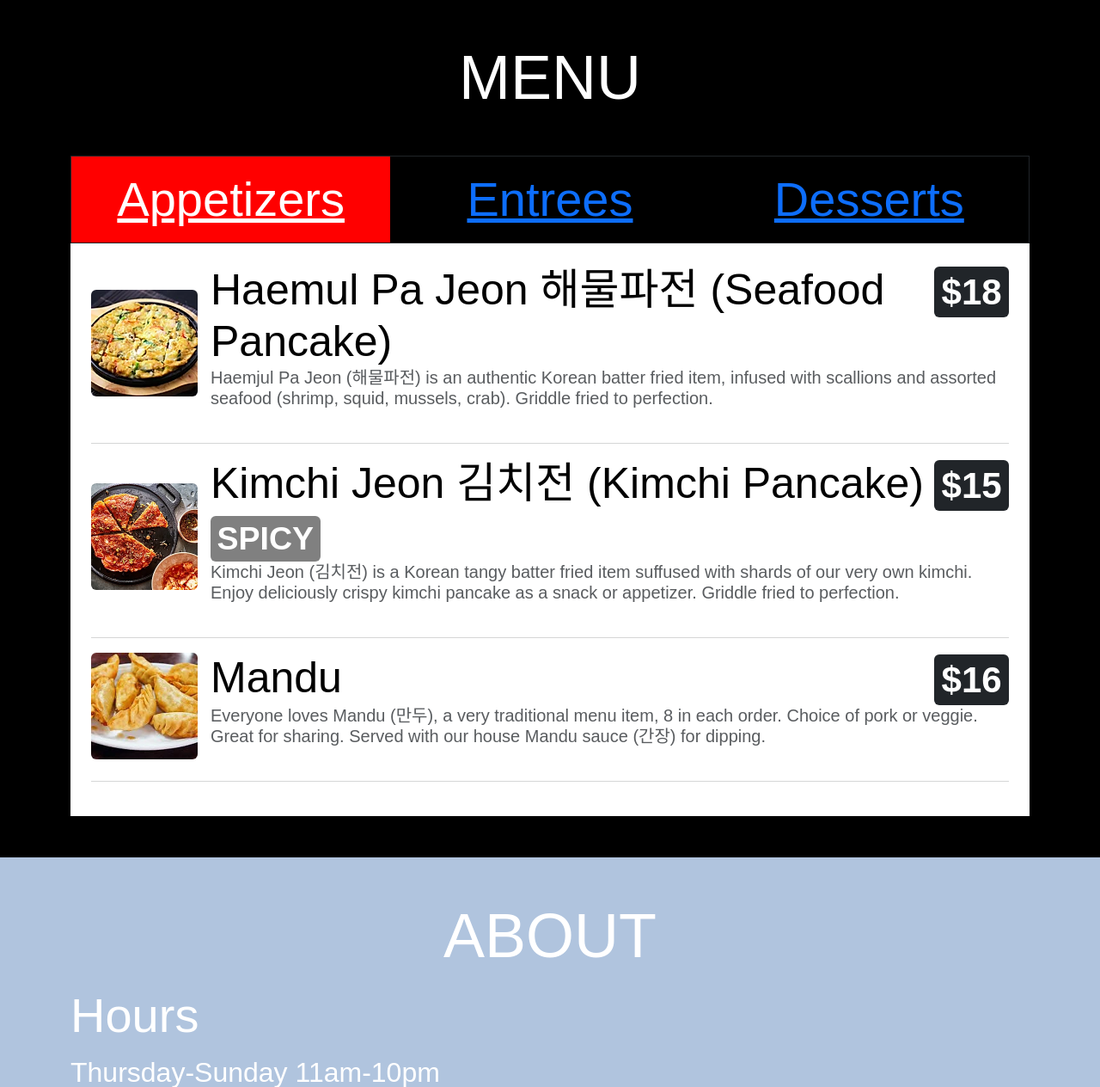
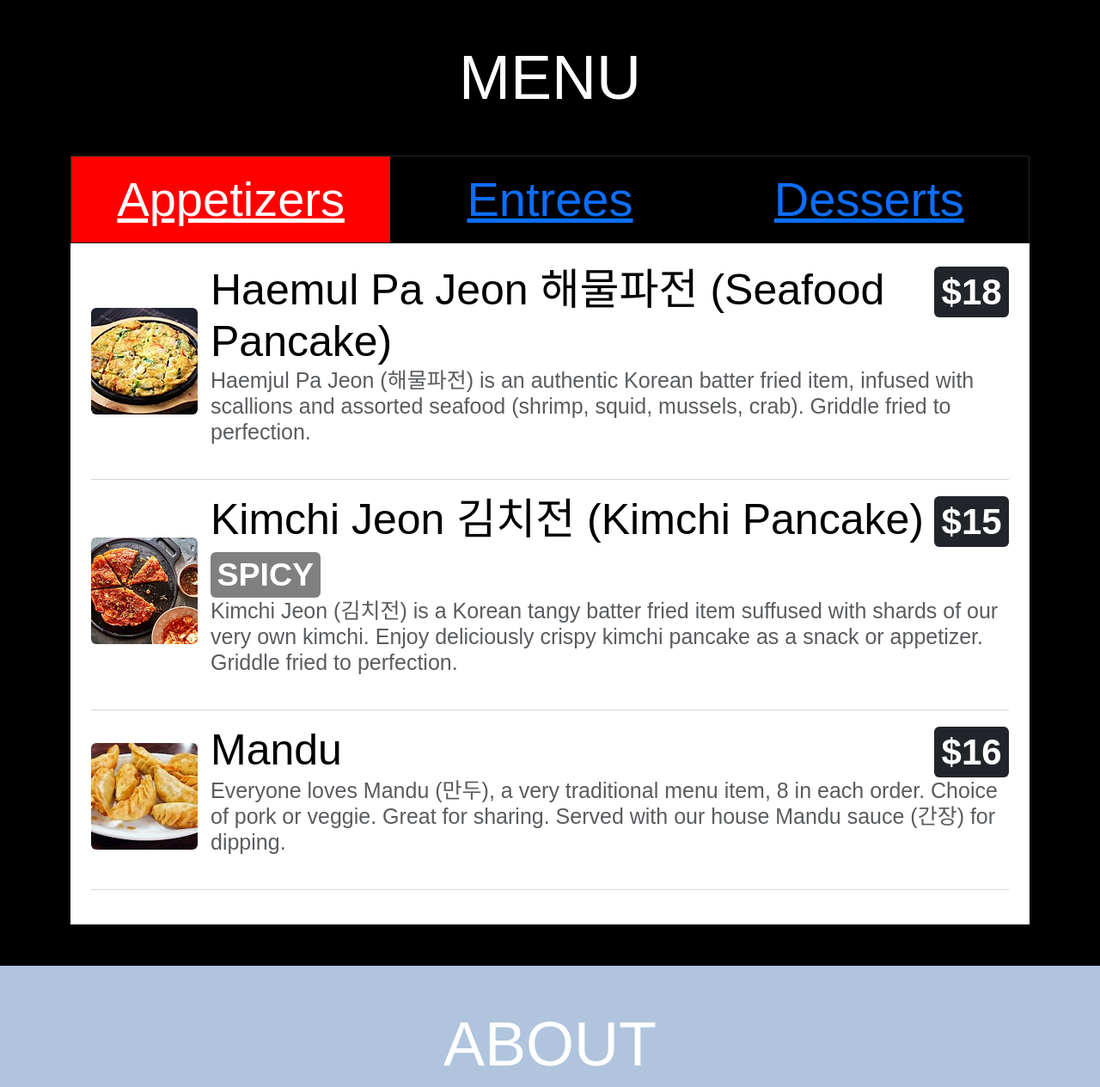
Before and after one commit to gwentling/Cloudcore, a PHP site: page / in a window 1280 px wide. Shown: the part 801-2065 px from the top of the page at 86% size. Run offline with PHP 8.4, Linux system fonts and the light colour scheme; some web fonts are replaced.

Commit message:
Update styles.css

```diff
--- a/styles.css
+++ b/styles.css
@@ -102,7 +102,7 @@ body,h1,h2,h3,h4,h5,h6 {font-family: "Alumni Sans", sans-serif}
 
 /* Menu descriptions */
 #Appetizers p {
-    font-size: 20px;
+    font-size: 25px;
 }
 
 #Entrees p {
```
